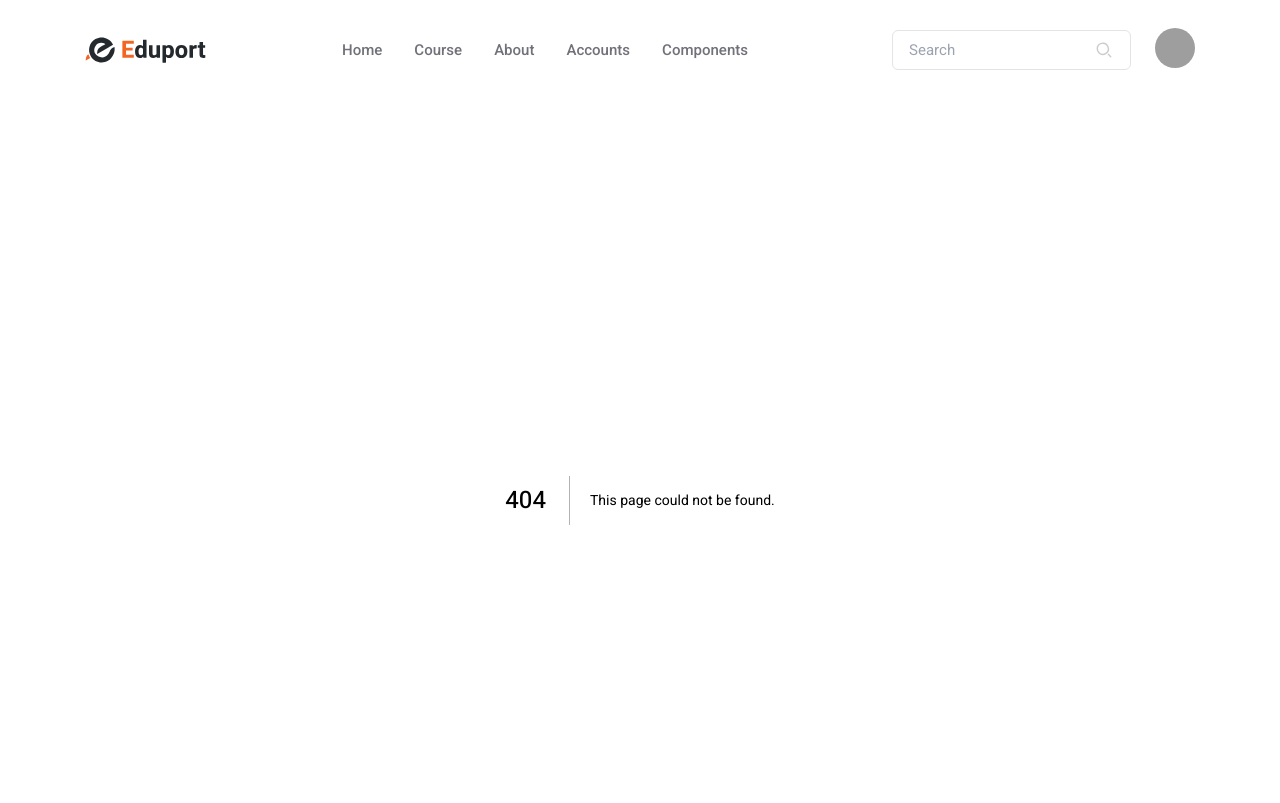
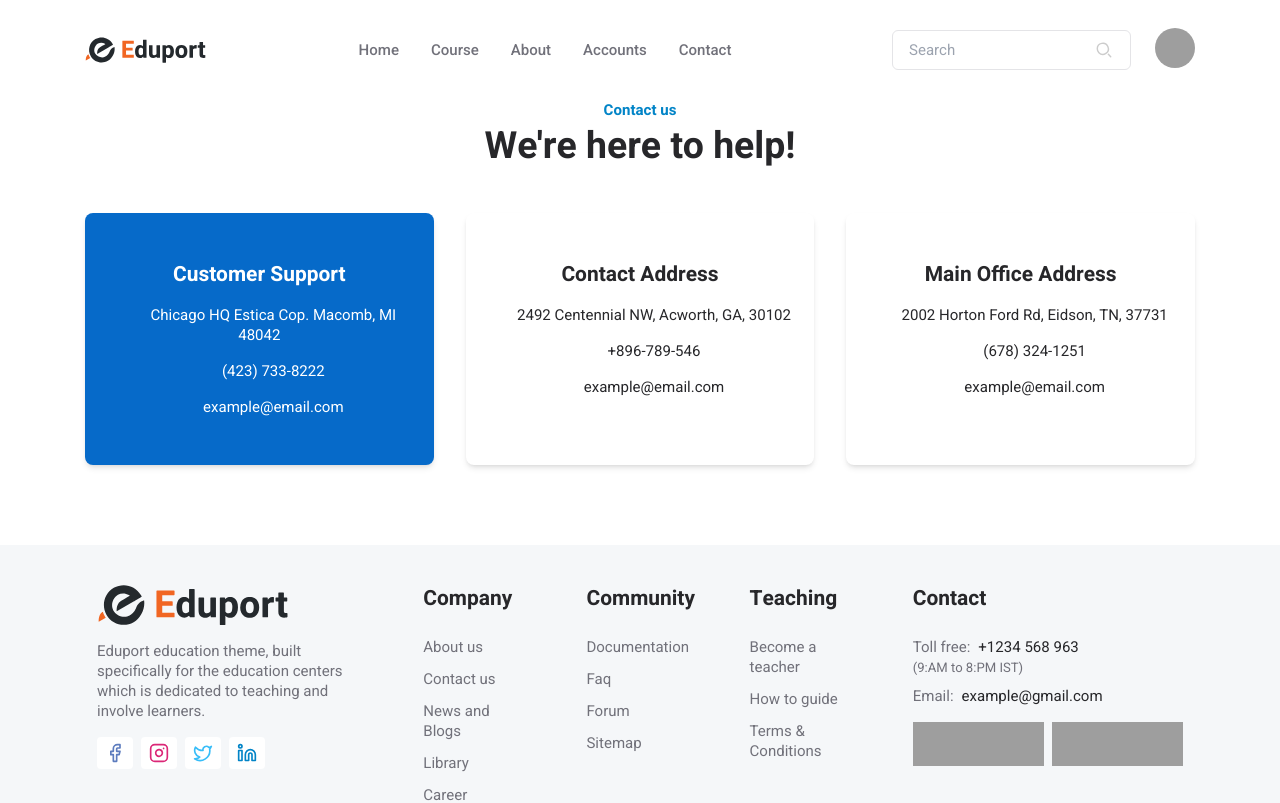
Before and after one commit to digiv3rse/university-system-ui, a Next.js app: page /contact in a window 1280 px wide. Before the commit this address had no page. Shown: the top 803 px of the page. Built offline with nearby package versions, Linux system fonts and the light colour scheme; grey boxes are pictures that could not be loaded.

Commit message:
contact hero section added

```diff
--- /dev/null
+++ b/src/app/contact/page.jsx
@@ -0,0 +1,12 @@
+import Hero from "@/components/Screen/Contact/Hero";
+import React from "react";
+
+const ContactPage = () => {
+  return (
+    <>
+      <Hero />
+    </>
+  );
+};
+
+export default ContactPage;
--- /dev/null
+++ b/src/components/Screen/Contact/Hero.jsx
@@ -0,0 +1,113 @@
+import Title from "@/components/Common/Title";
+import React from "react";
+
+const Hero = () => {
+  return (
+    <div>
+      <div className="text-zinc-500 text-[0.94rem] leading-5 px-3.5 text-center">
+        <h6 className="text-sky-600 font-bold mb-2">Contact us</h6>
+
+        <Title>We&apos;re here to help!</Title>
+      </div>
+
+      {/* ==================== card */}
+      <div className="grid grid-cols-1 lg:grid-cols-3 gap-4 lg:gap-8 mt-6 lg:mt-12">
+        <div>
+          <div className="h-full bg-primary-600 text-zinc-500 flex flex-col flex-grow text-[0.94rem] leading-5 break-words py-12 px-5 text-center rounded-lg shadow-md">
+            <h5 className="text-white text-[1.31rem] leading-7 font-bold mb-4">Customer Support</h5>
+
+            <ul>
+              <li className="list-item mb-4">
+                <a className="text-white cursor-pointer" href="https://eduport.webestica.com/#">
+                  {" "}
+                  <i className="w-5 inline-block mr-2 mt-1" />
+                  Chicago HQ Estica Cop. Macomb, MI 48042{" "}
+                </a>
+              </li>
+
+              <li className="list-item mb-4">
+                <a className="text-white cursor-pointer" href="https://eduport.webestica.com/#">
+                  {" "}
+                  <i className="w-5 inline-block mr-2" />
+                  (423) 733-8222{" "}
+                </a>
+              </li>
+
+              <li className="list-item">
+                <a className="text-white cursor-pointer" href="https://eduport.webestica.com/#">
+                  {" "}
+                  <i className="w-5 inline-block mr-2" />
+                  example@email.com{" "}
+                </a>
+              </li>
+            </ul>
+          </div>
+        </div>
+        <div>
+          <div className="h-full bg-white text-zinc-500 flex flex-col flex-grow text-[0.94rem] leading-5 break-words py-12 px-5 text-center rounded-lg shadow-md">
+            <h5 className="text-zinc-800 text-[1.31rem] leading-7 font-bold mb-4">Contact Address</h5>
+
+            <ul>
+              <li className="text-zinc-800 list-item mb-4">
+                <a className="cursor-pointer" href="https://eduport.webestica.com/#">
+                  {" "}
+                  <i className="w-5 inline-block mr-2 mt-1" />
+                  2492 Centennial NW, Acworth, GA, 30102{" "}
+                </a>
+              </li>
+
+              <li className="text-zinc-800 list-item mb-4">
+                <a className="cursor-pointer" href="https://eduport.webestica.com/#">
+                  {" "}
+                  <i className="w-5 inline-block mr-2" />
+                  +896-789-546{" "}
+                </a>
+              </li>
+
+              <li className="text-zinc-800 list-item">
+                <a className="cursor-pointer" href="https://eduport.webestica.com/#">
+                  {" "}
+                  <i className="w-5 inline-block mr-2" />
+                  example@email.com{" "}
+                </a>
+              </li>
+            </ul>
+          </div>
+        </div>
+        <div>
+          <div className="h-full bg-white text-zinc-500 flex flex-col flex-grow text-[0.94rem] leading-5 break-words py-12 px-5 text-center rounded-lg shadow-md">
+            <h5 className="text-zinc-800 text-[1.31rem] leading-7 font-bold mb-4">Main Office Address</h5>
+
+            <ul>
+              <li className="text-zinc-800 list-item mb-4">
+                <a className="cursor-pointer" href="https://eduport.webestica.com/#">
+                  {" "}
+                  <i className="w-5 inline-block mr-2 mt-1" />
+                  2002 Horton Ford Rd, Eidson, TN, 37731{" "}
+                </a>
+              </li>
+
+              <li className="text-zinc-800 list-item mb-4">
+                <a className="cursor-pointer" href="https://eduport.webestica.com/#">
+                  {" "}
+                  <i className="w-5 inline-block mr-2" />
+                  (678) 324-1251{" "}
+                </a>
+              </li>
+
+              <li className="text-zinc-800 list-item">
+                <a className="cursor-pointer" href="https://eduport.webestica.com/#">
+                  {" "}
+                  <i className="w-5 inline-block mr-2" />
+                  example@email.com{" "}
+                </a>
+              </li>
+            </ul>
+          </div>
+        </div>
+      </div>
+    </div>
+  );
+};
+
+export default Hero;
--- a/src/components/Screen/Shared/Menu.jsx
+++ b/src/components/Screen/Shared/Menu.jsx
@@ -59,8 +59,8 @@ const Menu = () => {
               </Link>
             </li>
             <li onClick={() => setMenuOpen(!menuOpen)} className="list-item py-2 border-b border-primary-50">
-              <Link className="cursor-pointer font-medium py-2 align-middle px-4 " href="/components">
-                Components
+              <Link className="cursor-pointer font-medium py-2 align-middle px-4 " href="/contact">
+                Contact
               </Link>
             </li>
             <div onClick={() => setMenuOpen(!menuOpen)} className="list-item py-2">
--- a/src/components/Screen/Shared/Navbar.jsx
+++ b/src/components/Screen/Shared/Navbar.jsx
@@ -34,8 +34,8 @@ const Navbar = () => {
               </Link>
             </li>
             <li className="list-item">
-              <Link className="hover:text-sky-600 cursor-pointer font-medium py-1 px-4" href="/components">
-                Components
+              <Link className="hover:text-sky-600 cursor-pointer font-medium py-1 px-4" href="/contact">
+                Contact
               </Link>
             </li>
           </ul>
```
